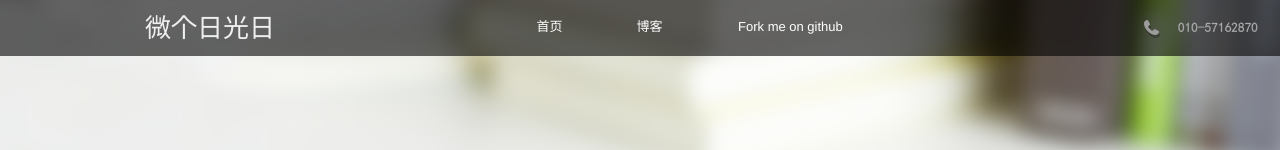
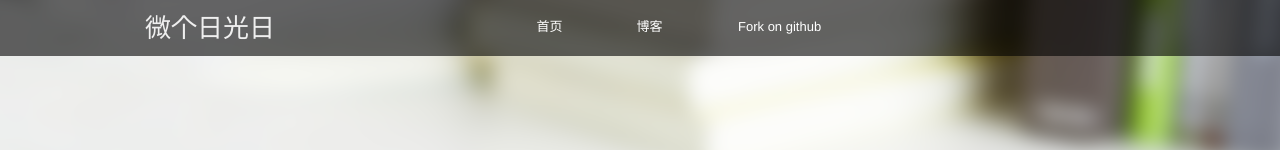
Before and after one commit to xiebaochun/translatetool, a plain HTML site: page index.html in a window 1280 px wide. Shown: the top 150 px of the page. Drawn offline with Linux system fonts and the light colour scheme.

Commit message:
Update index.html

```diff
--- a/index.html
+++ b/index.html
@@ -39,13 +39,13 @@
             <!--  <li><a href="#">帮助</a></li>  -->
         </ul>
         <div class="nav-login-register-button">
-            <a  href="https://github.com/xiebaochun/translatetool">Fork me on github</a> <!--  <span>&nbsp;&nbsp;|&nbsp;&nbsp;</span> <a href="/task">登录</a> -->
+            <a  href="https://github.com/xiebaochun/translatetool">Fork on github</a> <!--  <span>&nbsp;&nbsp;|&nbsp;&nbsp;</span> <a href="/task">登录</a> -->
         </div>
         <div class="clear"></div>
 
     </div>
 <div class="tel">
-   <a href="javascript:void(0);"><img src="./images/tel.png"></a>
+   <!--<a href="javascript:void(0);"><img src="./images/tel.png"></a>-->
 </div>
 </div><!--./header end-->
 <div class="stuffHeader"></div>
```
